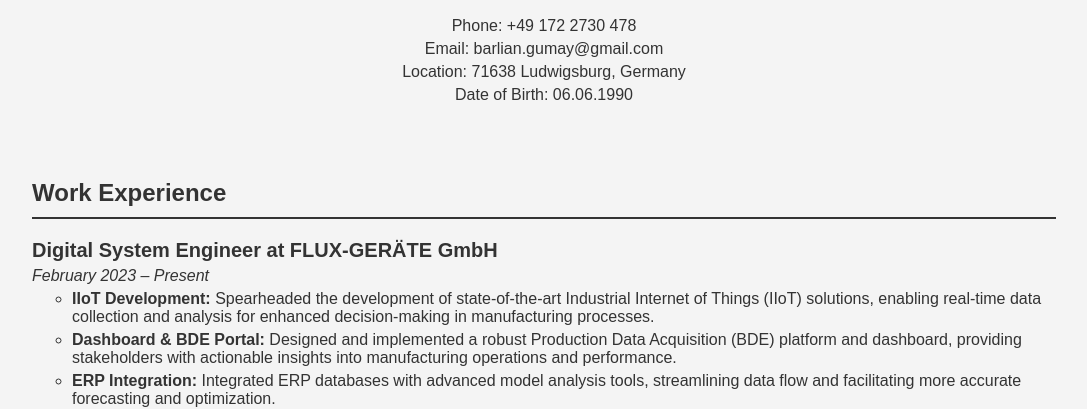
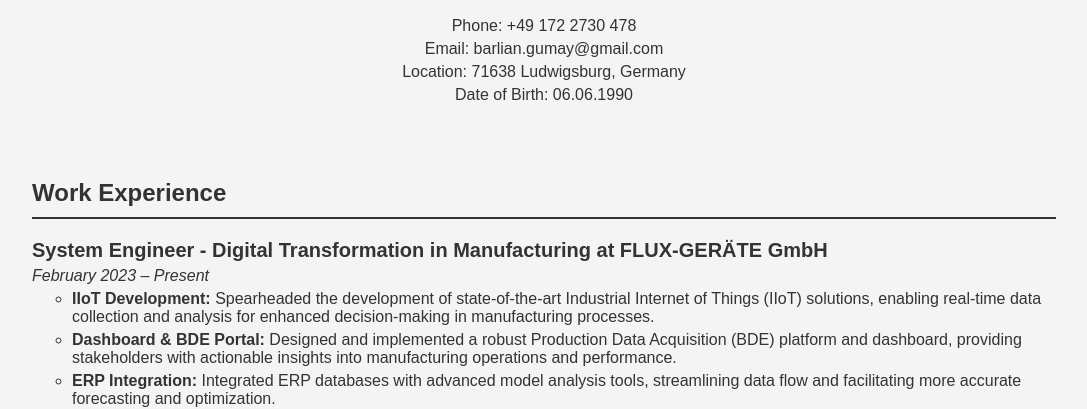
Before and after one commit to barliangumay/barlian.github.io, a plain HTML site: page index.html in a window 1280 px wide. Shown: the part 407-816 px from the top of the page, without its empty margins (96-1183 px from the left). Drawn offline with Linux system fonts and the light colour scheme.

Commit message:
Update index.html

```diff
--- a/index.html
+++ b/index.html
@@ -123,7 +123,7 @@
             <ul class="timeline">
                 <li class="timeline-item">
                     <div class="timeline-item-content">
-                        <h3>Digital System Engineer at FLUX-GERÄTE GmbH</h3>
+                        <h3>System Engineer - Digital Transformation in Manufacturing at FLUX-GERÄTE GmbH</h3>
                         <span><i>February 2023 – Present</i></span>
                         <ul>
                             <p><li><strong>IIoT Development:</strong> Spearheaded the development of state-of-the-art Industrial Internet of Things (IIoT) solutions, enabling real-time data collection and analysis for enhanced decision-making in manufacturing processes.</li></p>
```
